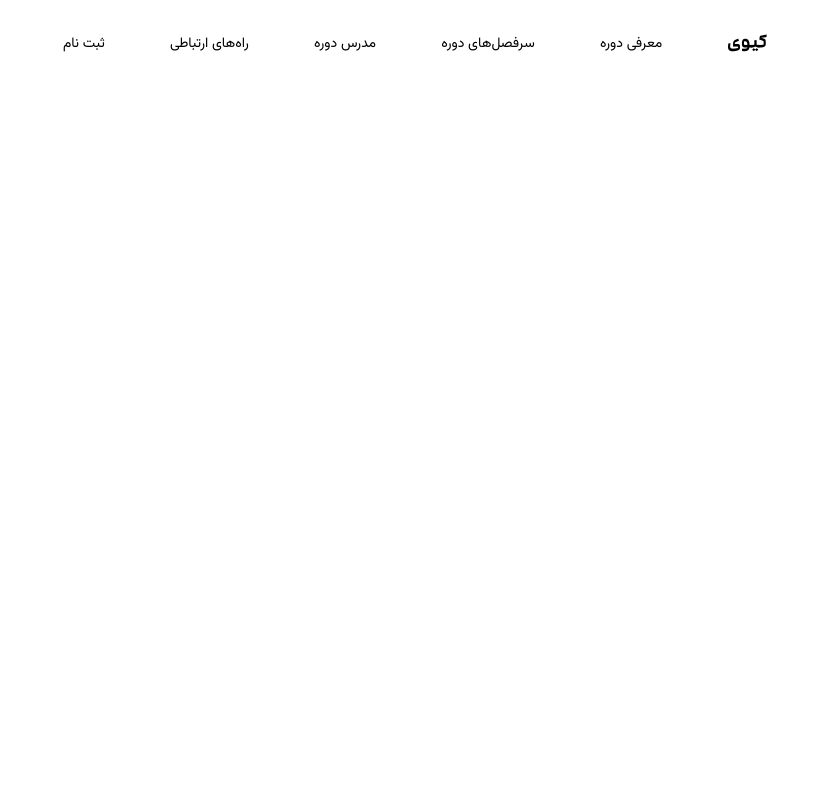
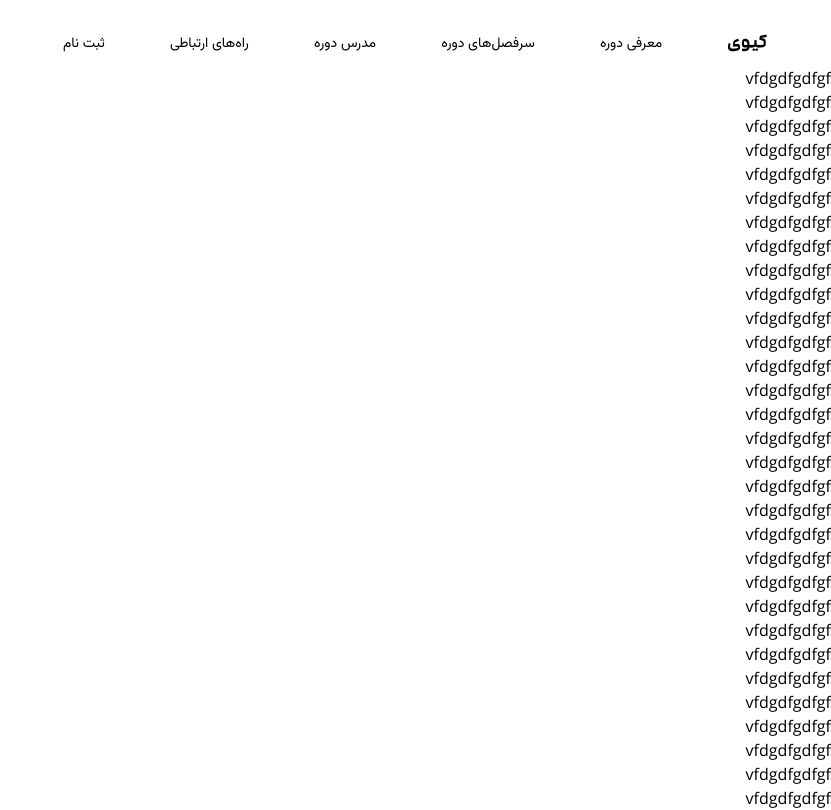
Before and after one commit to alizeinodin/kivy, a React (Create React App) app: page / in a window 1280 px wide. Shown: the top 810 px of the page, without its empty margins (449-1280 px from the left). Built offline with nearby package versions, Linux system fonts and the light colour scheme.

Commit message:
fix bug in width menu

```diff
--- a/src/components/Header/Nav/Nav.css
+++ b/src/components/Header/Nav/Nav.css
@@ -8,7 +8,7 @@
   background: transparent;
   margin: auto;
   margin-top: 20px;
-  transition: all 1s;
+  transition: all 800ms;
 }
 .NavBtn {
   display: none;
@@ -75,15 +75,27 @@
 .NavContainerActive {
   background-color: #1b6563;
 }
+@media screen and (max-width: 2560px) {
+  .NavContainerActive {
+    background: transparent;
+  }
+  .NavLinks{
+    display: flex !important;
+  }
+}
 @media screen and (max-width: 768px) {
   .NavContainer {
     position: absolute;
     top: 0;
     right: 0;
     flex-direction: column;
-    width: 25vw;
+    width: 50vw;
     height: 100vh;
     margin-top: 0;
+  }
+
+  .NavContainerActive {
+    background-color: #1b6563;
   }
   .NavBtn {
     display: block;
@@ -98,11 +110,10 @@
     display: none;
     flex-direction: column;
     text-align: right;
-    margin-top: 20px;
-
+    margin-top: 24px;
   }
   .NavLink {
-    margin-bottom: 12px;
+    margin-bottom: 16px;
     color: white;
   }
 }
--- a/src/components/Header/Nav/Nav.jsx
+++ b/src/components/Header/Nav/Nav.jsx
@@ -1,26 +1,43 @@
-import React, { useRef, useState } from "react";
+import React, { useRef, useState, useEffect, useLayoutEffect } from "react";
 import "./Nav.css";
 const Nav = () => {
+  const navContainer = useRef(null);
+  // useLayoutEffect(() => {
+  //   const navTop = navContainer.current.getBoundingClientRect().top;
+  //   const onScroll = () => {
+  //     if (navTop < window.scrollY && window.innerWidth > 768) {
+  //       console.log("ok");
+  //       navContainer.current.style.position = "fixed";
+  //       navContainer.current.style.zIndex = 1000;
+  //       navContainer.current.style.width = "100vw";
+  //       navContainer.current.style.marginTop = "0";
+  //     } else {
+  //       navContainer.current.style.position = "relative";
+  //     }
+  //   };
+  //   window.addEventListener("scroll", onScroll);
+  //   return () => window.removeEventListener("scroll", onScroll);
+  // }, []);
+
   const linkRef = useRef(null);
-  const linekRef = useRef(null);
-  const container = useRef(null);
+
   const [showMenu, setShowMenu] = useState(true);
   return (
-    <nav className="NavContainer" ref={container}>
+    <div>
+      <nav
+        className={`NavContainer ${showMenu ? "NavContainerActive" : null}`}
+        ref={navContainer}
+      >
         <div
           className="NavBtn"
           onClick={() => {
-          linkRef.current.style.display = showMenu ? "block" : "none";
-          linekRef.current.className = showMenu
-            ? "NavBtnLine NavBtnLineActive"
-            : "NavBtnLine";
-            container.current.className = showMenu
-            ? "NavContainer NavContainerActive"
-            : "NavContainer";
+            linkRef.current.style.display = showMenu ? "flex" : "none";
             setShowMenu(!showMenu);
           }}
         >
-        <span className="NavBtnLine" ref={linekRef}></span>
+          <span
+            className={`NavBtnLine ${showMenu ? "NavBtnLineActive" : null}`}
+          ></span>
         </div>
         <ul className="NavLinks" ref={linkRef}>
           <li
@@ -38,6 +55,130 @@ const Nav = () => {
           <li className="NavLink">ثبت نام</li>
         </ul>
       </nav>
+      <div className="">vfdgdfgdfgf</div>
+      <div className="">vfdgdfgdfgf</div>
+      <div className="">vfdgdfgdfgf</div>
+      <div className="">vfdgdfgdfgf</div>
+      <div className="">vfdgdfgdfgf</div>
+      <div className="">vfdgdfgdfgf</div>
+      <div className="">vfdgdfgdfgf</div>
+      <div className="">vfdgdfgdfgf</div>
+      <div className="">vfdgdfgdfgf</div>
+      <div className="">vfdgdfgdfgf</div>
+      <div className="">vfdgdfgdfgf</div>
+      <div className="">vfdgdfgdfgf</div>
+      <div className="">vfdgdfgdfgf</div>
+      <div className="">vfdgdfgdfgf</div>
+      <div className="">vfdgdfgdfgf</div>
+      <div className="">vfdgdfgdfgf</div>
+      <div className="">vfdgdfgdfgf</div>
+      <div className="">vfdgdfgdfgf</div>
+      <div className="">vfdgdfgdfgf</div>
+      <div className="">vfdgdfgdfgf</div>
+      <div className="">vfdgdfgdfgf</div>
+      <div className="">vfdgdfgdfgf</div>
+      <div className="">vfdgdfgdfgf</div>
+      <div className="">vfdgdfgdfgf</div>
+      <div className="">vfdgdfgdfgf</div>
+      <div className="">vfdgdfgdfgf</div>
+      <div className="">vfdgdfgdfgf</div>
+      <div className="">vfdgdfgdfgf</div>
+      <div className="">vfdgdfgdfgf</div>
+      <div className="">vfdgdfgdfgf</div>
+      <div className="">vfdgdfgdfgf</div>
+      <div className="">vfdgdfgdfgf</div>
+      <div className="">vfdgdfgdfgf</div>
+      <div className="">vfdgdfgdfgf</div>
+      <div className="">vfdgdfgdfgf</div>
+      <div className="">vfdgdfgdfgf</div>
+      <div className="">vfdgdfgdfgf</div>
+      <div className="">vfdgdfgdfgf</div>
+      <div className="">vfdgdfgdfgf</div>
+      <div className="">vfdgdfgdfgf</div>
+      <div className="">vfdgdfgdfgf</div>
+      <div className="">vfdgdfgdfgf</div>
+      <div className="">vfdgdfgdfgf</div>
+      <div className="">vfdgdfgdfgf</div>
+      <div className="">vfdgdfgdfgf</div>
+      <div className="">vfdgdfgdfgf</div>
+      <div className="">vfdgdfgdfgf</div>
+      <div className="">vfdgdfgdfgf</div>
+      <div className="">vfdgdfgdfgf</div>
+      <div className="">vfdgdfgdfgf</div>
+      <div className="">vfdgdfgdfgf</div>
+      <div className="">vfdgdfgdfgf</div>
+      <div className="">vfdgdfgdfgf</div>
+      <div className="">vfdgdfgdfgf</div>
+      <div className="">vfdgdfgdfgf</div>
+      <div className="">vfdgdfgdfgf</div>
+      <div className="">vfdgdfgdfgf</div>
+      <div className="">vfdgdfgdfgf</div>
+      <div className="">vfdgdfgdfgf</div>
+      <div className="">vfdgdfgdfgf</div>
+      <div className="">vfdgdfgdfgf</div>
+      <div className="">vfdgdfgdfgf</div>
+      <div className="">vfdgdfgdfgf</div>
+      <div className="">vfdgdfgdfgf</div>
+      <div className="">vfdgdfgdfgf</div>
+      <div className="">vfdgdfgdfgf</div>
+      <div className="">vfdgdfgdfgf</div>
+      <div className="">vfdgdfgdfgf</div>
+      <div className="">vfdgdfgdfgf</div>
+      <div className="">vfdgdfgdfgf</div>
+      <div className="">vfdgdfgdfgf</div>
+      <div className="">vfdgdfgdfgf</div>
+      <div className="">vfdgdfgdfgf</div>
+      <div className="">vfdgdfgdfgf</div>
+      <div className="">vfdgdfgdfgf</div>
+      <div className="">vfdgdfgdfgf</div>
+      <div className="">vfdgdfgdfgf</div>
+      <div className="">vfdgdfgdfgf</div>
+      <div className="">vfdgdfgdfgf</div>
+      <div className="">vfdgdfgdfgf</div>
+      <div className="">vfdgdfgdfgf</div>
+      <div className="">vfdgdfgdfgf</div>
+      <div className="">vfdgdfgdfgf</div>
+      <div className="">vfdgdfgdfgf</div>
+      <div className="">vfdgdfgdfgf</div>
+      <div className="">vfdgdfgdfgf</div>
+      <div className="">vfdgdfgdfgf</div>
+      <div className="">vfdgdfgdfgf</div>
+      <div className="">vfdgdfgdfgf</div>
+      <div className="">vfdgdfgdfgf</div>
+      <div className="">vfdgdfgdfgf</div>
+      <div className="">vfdgdfgdfgf</div>
+      <div className="">vfdgdfgdfgf</div>
+      <div className="">vfdgdfgdfgf</div>
+      <div className="">vfdgdfgdfgf</div>
+      <div className="">vfdgdfgdfgf</div>
+      <div className="">vfdgdfgdfgf</div>
+      <div className="">vfdgdfgdfgf</div>
+      <div className="">vfdgdfgdfgf</div>
+      <div className="">vfdgdfgdfgf</div>
+      <div className="">vfdgdfgdfgf</div>
+      <div className="">vfdgdfgdfgf</div>
+      <div className="">vfdgdfgdfgf</div>
+      <div className="">vfdgdfgdfgf</div>
+      <div className="">vfdgdfgdfgf</div>
+      <div className="">vfdgdfgdfgf</div>
+      <div className="">vfdgdfgdfgf</div>
+      <div className="">vfdgdfgdfgf</div>
+      <div className="">vfdgdfgdfgf</div>
+      <div className="">vfdgdfgdfgf</div>
+      <div className="">vfdgdfgdfgf</div>
+      <div className="">vfdgdfgdfgf</div>
+      <div className="">vfdgdfgdfgf</div>
+      <div className="">vfdgdfgdfgf</div>
+      <div className="">vfdgdfgdfgf</div>
+      <div className="">vfdgdfgdfgf</div>
+      <div className="">vfdgdfgdfgf</div>
+      <div className="">vfdgdfgdfgf</div>
+      <div className="">vfdgdfgdfgf</div>
+      <div className="">vfdgdfgdfgf</div>
+      <div className="">vfdgdfgdfgf</div>
+      <div className="">vfdgdfgdfgf</div>
+      <div className="">vfdgdfgdfgf</div>
+    </div>
   );
 };
 
```
Lines whose indentation alone changed are shown as unchanged.
